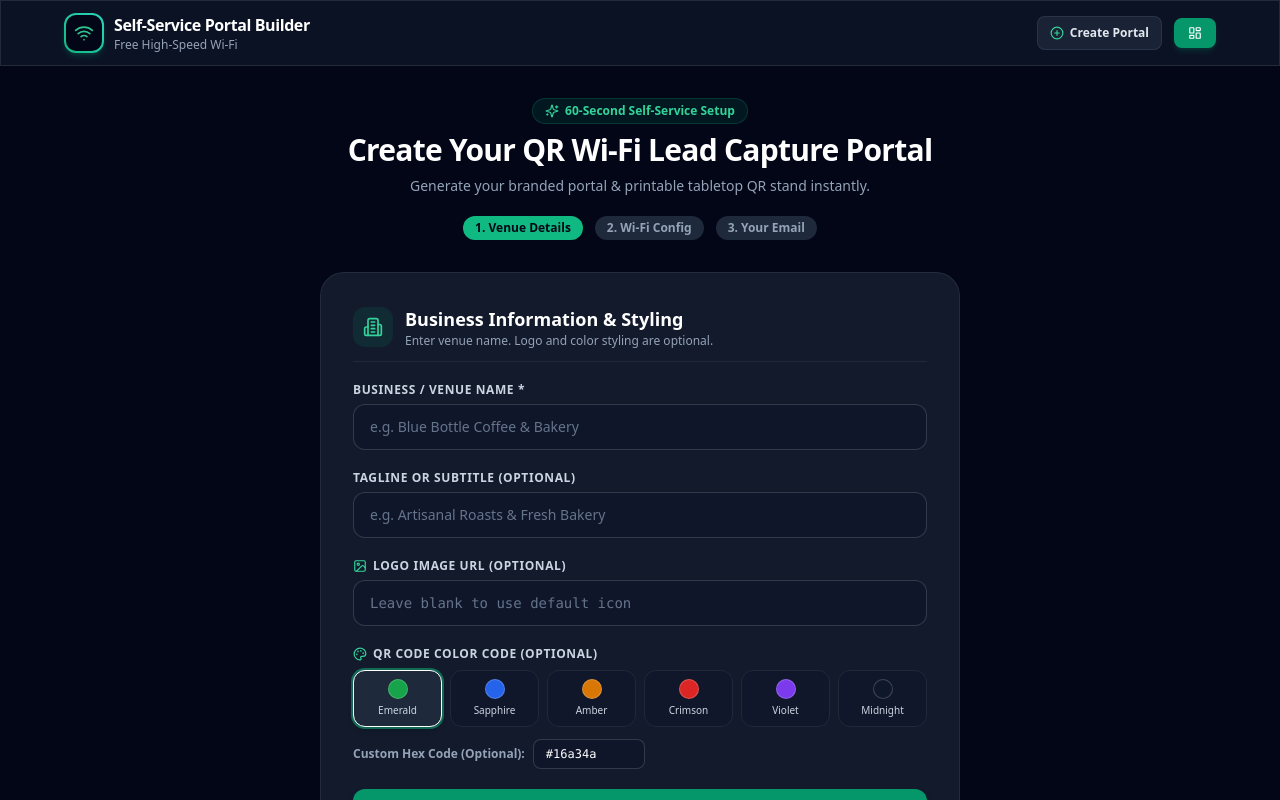
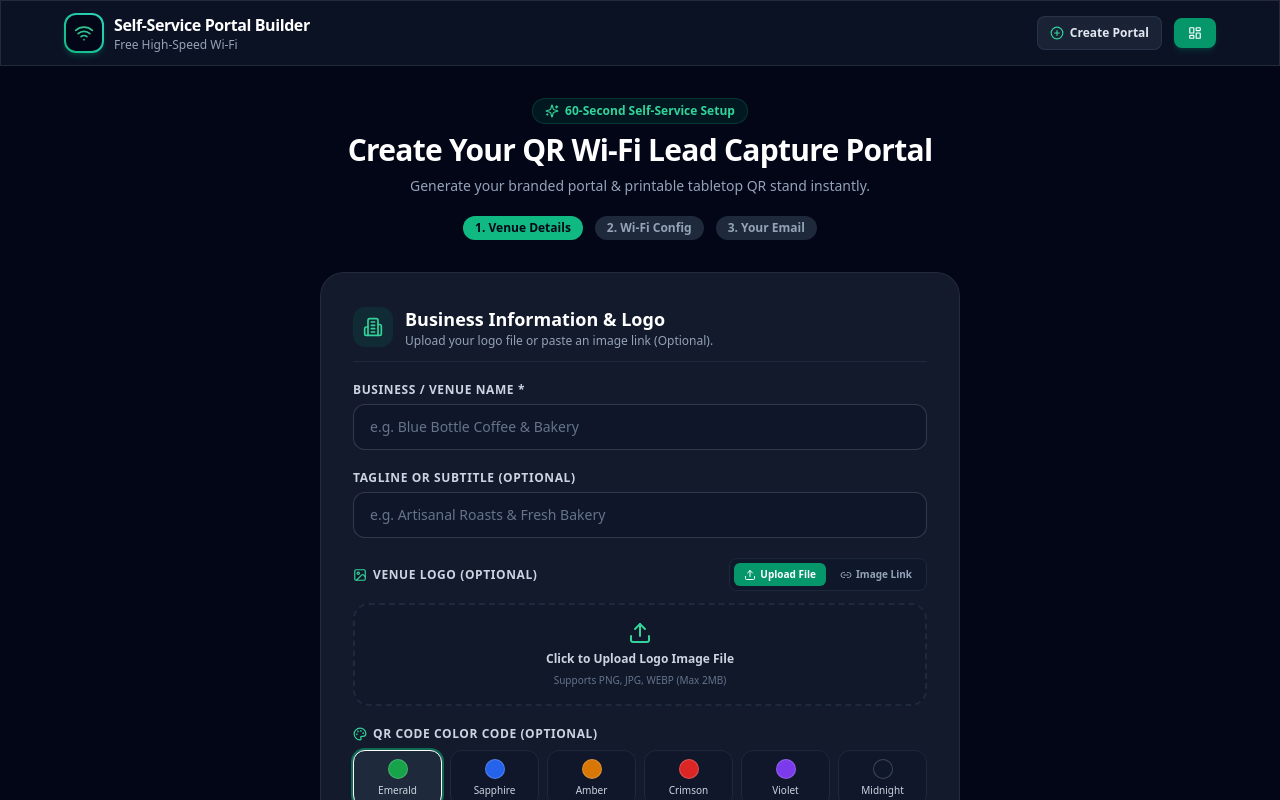
Before and after one commit to fouzi29/explore-local-wifi-qr, a Next.js app: page /onboard in a window 1280 px wide. Shown: the top 800 px of the page. Built offline with nearby package versions, Linux system fonts and the light colour scheme.

Commit message:
Add dual Logo mode (File Upload + Image Link), full-size logo rendering, and SSL Gmail SMTP email dispatch fix

```diff
--- a/app/onboard/page.tsx
+++ b/app/onboard/page.tsx
@@ -4,7 +4,7 @@ import React, { useEffect, useState } from 'react';
 import QRCode from 'qrcode';
 import { Navbar } from '@/components/Navbar';
 import { Footer } from '@/components/Footer';
-import { Wifi, Sparkles, Check, ArrowRight, Mail, Building2, Download, Printer, ExternalLink, CheckCircle2, Palette, Image as ImageIcon } from 'lucide-react';
+import { Wifi, Sparkles, Check, ArrowRight, Mail, Building2, Download, Printer, ExternalLink, CheckCircle2, Palette, Image as ImageIcon, Upload, Link2 } from 'lucide-react';
 import { VenueSettings, saveVenueSettings } from '@/lib/storage';
 
 const BRAND_COLORS = [
@@ -19,10 +19,11 @@ const BRAND_COLORS = [
 export default function OnboardPage() {
   const [step, setStep] = useState<1 | 2 | 3 | 4>(1);
 
-  // Form State (Logo & Color Code are 100% Optional)
+  // Form State
   const [venueName, setVenueName] = useState('');
   const [tagline, setTagline] = useState('');
   const [logoUrl, setLogoUrl] = useState('');
+  const [logoMode, setLogoMode] = useState<'upload' | 'link'>('upload');
   const [accentColor, setAccentColor] = useState('#16a34a');
   const [ssid, setSsid] = useState('');
   const [password, setPassword] = useState('');
@@ -36,6 +37,26 @@ export default function OnboardPage() {
   const [loading, setLoading] = useState(false);
   const [error, setError] = useState('');
 
+  // File Upload to Base64 Data URL Handler
+  const handleFileUpload = (e: React.ChangeEvent<HTMLInputElement>) => {
+    const file = e.target.files?.[0];
+    if (!file) return;
+
+    if (file.size > 2 * 1024 * 1024) {
+      setError('Logo image file must be under 2MB.');
+      return;
+    }
+
+    const reader = new FileReader();
+    reader.onload = (event) => {
+      if (event.target?.result) {
+        setLogoUrl(event.target.result as string);
+        setError('');
+      }
+    };
+    reader.readAsDataURL(file);
+  };
+
   const handleCompleteSetup = async () => {
     if (!venueName.trim() || !ssid.trim() || !password.trim() || !notifyEmail.trim()) {
       setError('Please fill in required Venue Name, Wi-Fi SSID, Password, and Email Address.');
@@ -46,7 +67,6 @@ export default function OnboardPage() {
     const newVenueId = 'venue_' + Date.now() + '_' + Math.random().toString(36).substring(2, 6);
     const slug = venueName.toLowerCase().replace(/[^a-z0-9]/g, '-');
 
-    // Safe fallback color if left blank
     const safeColor = (accentColor && accentColor.trim()) ? accentColor.trim() : '#16a34a';
 
     const newVenueSettings: VenueSettings = {
@@ -127,8 +147,6 @@ export default function OnboardPage() {
     a.click();
   };
 
-  const isValidLogo = logoUrl && logoUrl.trim().length > 5;
-
   return (
     <div className="min-h-screen bg-slate-950 flex flex-col text-slate-100">
       <Navbar venueName="Self-Service Portal Builder" />
@@ -169,7 +187,7 @@ export default function OnboardPage() {
           </div>
         )}
 
-        {/* STEP 1: VENUE DETAILS, OPTIONAL LOGO & COLOR CODE */}
+        {/* STEP 1: VENUE DETAILS, DUAL LOGO OPTION (UPLOAD / LINK) & COLOR CODE */}
         {step === 1 && (
           <div className="glass-card rounded-3xl p-6 sm:p-8 border border-slate-800 space-y-5">
             <div className="flex items-center gap-3 border-b border-slate-800 pb-3">
@@ -177,8 +195,8 @@ export default function OnboardPage() {
                 <Building2 className="w-5 h-5" />
               </div>
               <div>
-                <h3 className="text-lg font-bold text-white">Business Information & Styling</h3>
-                <p className="text-xs text-slate-400">Enter venue name. Logo and color styling are optional.</p>
+                <h3 className="text-lg font-bold text-white">Business Information & Logo</h3>
+                <p className="text-xs text-slate-400">Upload your logo file or paste an image link (Optional).</p>
               </div>
             </div>
 
@@ -209,22 +227,82 @@ export default function OnboardPage() {
               />
             </div>
 
-            {/* Optional Logo Image URL Input */}
-            <div>
-              <label className="block text-xs font-semibold text-slate-300 uppercase tracking-wider mb-1.5 flex items-center gap-1.5">
-                <ImageIcon className="w-3.5 h-3.5 text-emerald-400" /> Logo Image URL (Optional)
+            {/* DUAL LOGO OPTION: DIRECT UPLOAD OR IMAGE LINK */}
+            <div className="space-y-3">
+              <div className="flex items-center justify-between">
+                <label className="text-xs font-semibold text-slate-300 uppercase tracking-wider flex items-center gap-1.5">
+                  <ImageIcon className="w-3.5 h-3.5 text-emerald-400" /> Venue Logo (Optional)
                 </label>
+
+                {/* Mode Selector Tabs */}
+                <div className="flex items-center gap-1 bg-slate-900 p-1 rounded-lg border border-slate-800">
+                  <button
+                    type="button"
+                    onClick={() => setLogoMode('upload')}
+                    className={`flex items-center gap-1 px-2.5 py-1 rounded-md text-[10px] font-bold transition-all ${
+                      logoMode === 'upload' ? 'bg-emerald-600 text-white' : 'text-slate-400 hover:text-white'
+                    }`}
+                  >
+                    <Upload className="w-3 h-3" /> Upload File
+                  </button>
+
+                  <button
+                    type="button"
+                    onClick={() => setLogoMode('link')}
+                    className={`flex items-center gap-1 px-2.5 py-1 rounded-md text-[10px] font-bold transition-all ${
+                      logoMode === 'link' ? 'bg-emerald-600 text-white' : 'text-slate-400 hover:text-white'
+                    }`}
+                  >
+                    <Link2 className="w-3 h-3" /> Image Link
+                  </button>
+                </div>
+              </div>
+
+              {/* Mode A: Direct File Upload */}
+              {logoMode === 'upload' ? (
+                <div className="border-2 border-dashed border-slate-800 hover:border-emerald-500/50 rounded-2xl p-4 text-center cursor-pointer transition-all bg-slate-900/40">
+                  <input
+                    type="file"
+                    accept="image/*"
+                    onChange={handleFileUpload}
+                    className="hidden"
+                    id="logo-file-input"
+                  />
+                  <label htmlFor="logo-file-input" className="cursor-pointer flex flex-col items-center gap-1.5">
+                    <Upload className="w-6 h-6 text-emerald-400" />
+                    <span className="text-xs font-bold text-slate-300">Click to Upload Logo Image File</span>
+                    <span className="text-[10px] text-slate-500">Supports PNG, JPG, WEBP (Max 2MB)</span>
+                  </label>
+                </div>
+              ) : (
+                /* Mode B: Image Link URL */
                 <input
                   type="url"
                   value={logoUrl}
                   onChange={e => setLogoUrl(e.target.value)}
-                placeholder="Leave blank to use default icon"
+                  placeholder="https://example.com/my-logo.png"
                   className="w-full px-4 py-3 rounded-xl glass-input text-white text-sm font-mono placeholder-slate-500 focus:outline-none"
                 />
-              {isValidLogo && (
-                <div className="mt-2 flex items-center gap-2 text-xs text-slate-400">
-                  <span>Logo Preview:</span>
-                  <img src={logoUrl} alt="Logo Preview" className="w-7 h-7 rounded-lg object-cover border border-slate-700" />
+              )}
+
+              {/* FULL-SIZE LOGO PREVIEW */}
+              {logoUrl && (
+                <div className="p-3 rounded-xl bg-slate-900 border border-slate-800 flex items-center justify-between gap-4">
+                  <div className="flex items-center gap-3">
+                    <span className="text-xs text-slate-400 font-semibold">Full Logo Size Preview:</span>
+                    <img
+                      src={logoUrl}
+                      alt="Logo Preview"
+                      className="max-h-16 max-w-[200px] object-contain rounded-md"
+                    />
+                  </div>
+                  <button
+                    type="button"
+                    onClick={() => setLogoUrl('')}
+                    className="text-xs text-slate-500 hover:text-red-400 font-bold"
+                  >
+                    Remove
+                  </button>
                 </div>
               )}
             </div>
@@ -424,7 +502,7 @@ export default function OnboardPage() {
           </div>
         )}
 
-        {/* STEP 4: REGISTRATION SUCCESS & STYLED QR STAND DISPLAY SCREEN */}
+        {/* STEP 4: REGISTRATION SUCCESS & FULL LOGO SIZE DISPLAY SCREEN */}
         {step === 4 && createdVenue && (
           <div className="space-y-6 animate-fade-in text-center">
 
@@ -467,22 +545,26 @@ export default function OnboardPage() {
               </a>
             </div>
 
-            {/* Live Printable Acrylic Stand Layout */}
+            {/* Printable Acrylic Stand with FULL-SIZE LOGO DISPLAY */}
             <div className="flex justify-center my-6 overflow-hidden px-2">
               <div
                 id="printable-stand"
                 className="w-full max-w-sm sm:max-w-md bg-white text-slate-900 rounded-3xl p-6 sm:p-8 shadow-2xl border-4 border-slate-100 text-center flex flex-col items-center justify-between min-h-[520px] sm:min-h-[580px] relative overflow-hidden"
               >
-                {/* Decorative Header with Optional Logo */}
-                <div className="w-full bg-slate-950 text-white py-4 px-6 rounded-2xl mb-4 shadow-md flex items-center justify-center gap-3">
+                {/* Decorative Header with FULL LOGO SIZE */}
+                <div className="w-full bg-slate-950 text-white py-4 px-6 rounded-2xl mb-4 shadow-md flex flex-col items-center justify-center gap-2">
                   {createdVenue.logoUrl ? (
-                    <img src={createdVenue.logoUrl} alt={createdVenue.name} className="w-10 h-10 rounded-xl object-cover border border-white/20" />
+                    <img
+                      src={createdVenue.logoUrl}
+                      alt={createdVenue.name}
+                      className="max-h-16 max-w-[220px] object-contain mb-1"
+                    />
                   ) : (
-                    <div className="w-10 h-10 rounded-xl bg-emerald-500/20 flex items-center justify-center text-emerald-400">
-                      <Wifi className="w-6 h-6" />
+                    <div className="w-12 h-12 rounded-xl bg-emerald-500/20 flex items-center justify-center text-emerald-400 mb-1">
+                      <Wifi className="w-7 h-7" />
                     </div>
                   )}
-                  <div className="text-left">
+                  <div className="text-center">
                     <span className="font-extrabold tracking-tight text-lg uppercase block">{createdVenue.name}</span>
                     <p className="text-xs text-emerald-400 font-semibold">{createdVenue.tagline || 'Guest Wi-Fi Access'}</p>
                   </div>
@@ -497,7 +579,7 @@ export default function OnboardPage() {
                   </p>
                 </div>
 
-                {/* QR Code in Custom or Default Color */}
+                {/* QR Code */}
                 <div className="my-5 p-4 bg-slate-50 rounded-2xl border-2 border-slate-200 shadow-inner flex flex-col items-center">
                   {qrDataUrl ? (
                     <img src={qrDataUrl} alt="Tabletop QR Stand" className="w-52 h-52 rounded-lg" />
```
Also changed, not shown: components/AdminQrStudio.tsx (+9 -5 lines), lib/email.ts (+30 -21 lines). Lines whose indentation alone changed are shown as unchanged.
